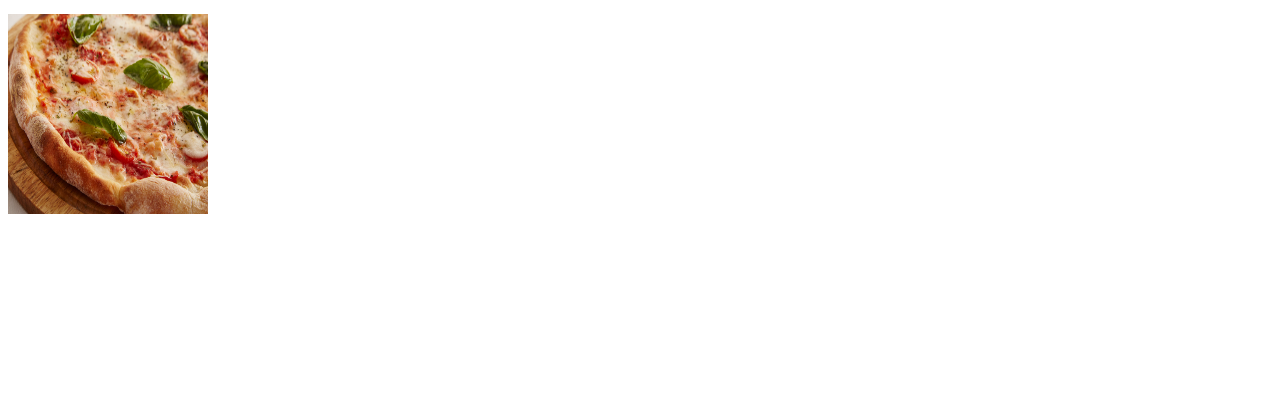
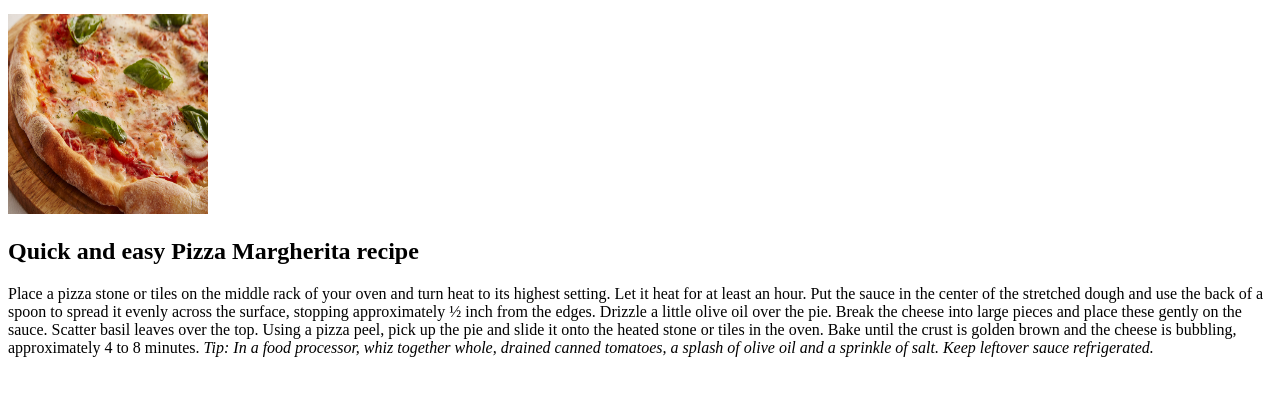
Before and after one commit to lenazelger/odin-recipes, a plain HTML site: page recipes/pizza.html in a window 1280 px wide. Shown: the part 100-496 px from the top of the page. Drawn offline with Linux system fonts and the light colour scheme.

Commit message:
Insert second header and recipe in two new paragraphs
Added two new paragraphs to separate second header from the description of the recipe, last sentence is a Tip so it's written with em element

```diff
--- a/recipes/pizza.html
+++ b/recipes/pizza.html
@@ -13,5 +13,15 @@
     <p>
         <img src="../img/pizza.jpg" alt="A picture of a pizza margherita with mozzarella, basil and oregano" height="200" width="200">
     </p>
+    <p>
+        <h2>Quick and easy Pizza Margherita recipe</h2>
+    </p>
+    <p>
+        Place a pizza stone or tiles on the middle rack of your oven and turn heat to its highest setting. Let it heat for at least an hour.
+        Put the sauce in the center of the stretched dough and use the back of a spoon to spread it evenly across the surface, stopping approximately ½ inch from the edges.
+        Drizzle a little olive oil over the pie. Break the cheese into large pieces and place these gently on the sauce. Scatter basil leaves over the top.
+        Using a pizza peel, pick up the pie and slide it onto the heated stone or tiles in the oven. Bake until the crust is golden brown and the cheese is bubbling, approximately 4 to 8 minutes.
+        <em>Tip: In a food processor, whiz together whole, drained canned tomatoes, a splash of olive oil and a sprinkle of salt. Keep leftover sauce refrigerated.</em>
+    </p>
 </body>
 </html>
```
